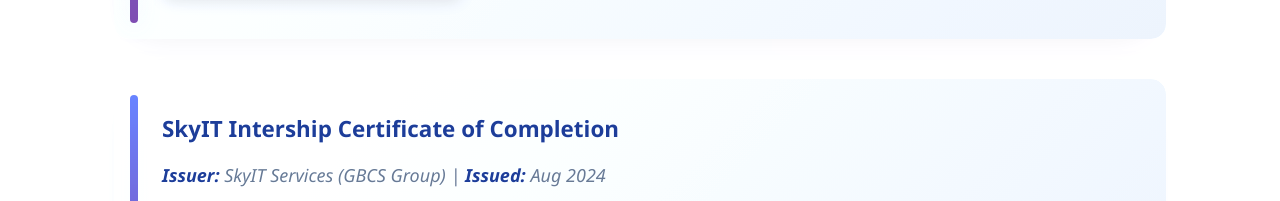
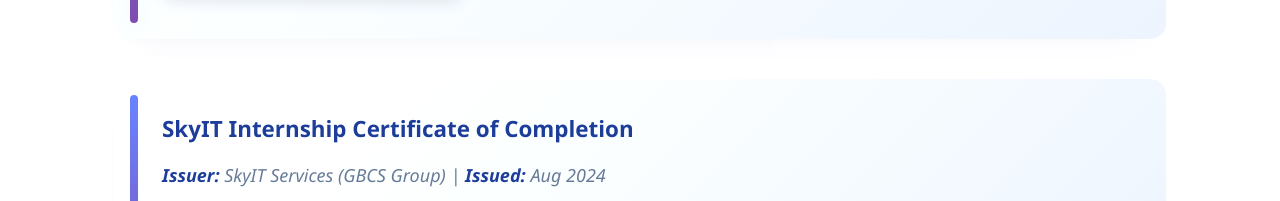
Before and after one commit to Karti722/Personal_Website, a Next.js app in the folder website/: page / in a window 1280 px wide. Shown: the part 8733-8934 px from the top of the page. Built offline with nearby package versions, Linux system fonts and the light colour scheme.

Commit message:
Revised certification to SkyIT Internship Certificate of Completion

```diff
--- a/website/app/components/Sections/Certifications/index.tsx
+++ b/website/app/components/Sections/Certifications/index.tsx
@@ -47,7 +47,7 @@ export default function Certifications() {
         </div>
 
         <div className={styles.certification}>
-          <h3>SkyIT Intership Certificate of Completion</h3>
+          <h3>SkyIT Internship Certificate of Completion</h3>
           <p>
             <strong>Issuer:</strong> SkyIT Services (GBCS Group) |{" "}
             <strong>Issued:</strong> Aug 2024
```
